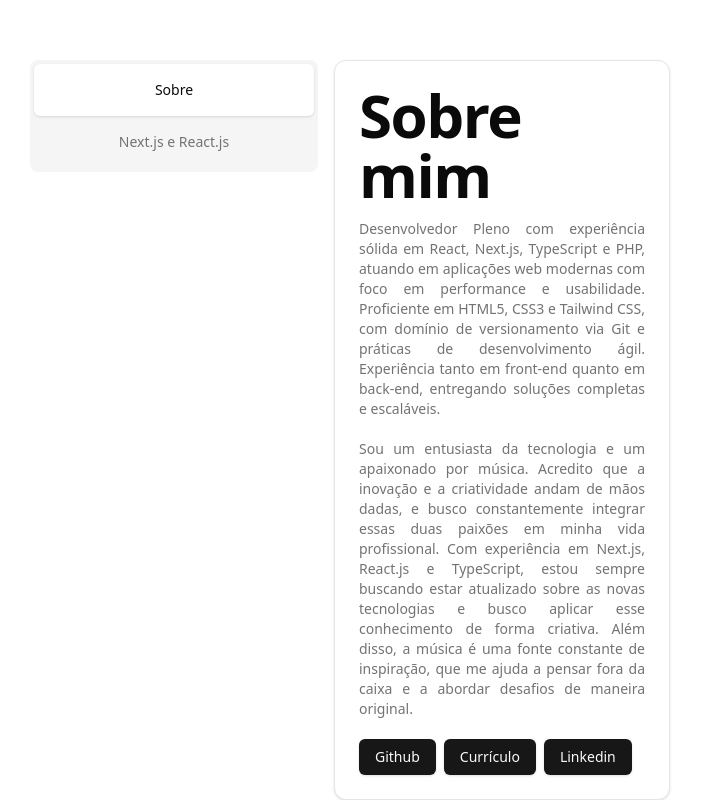
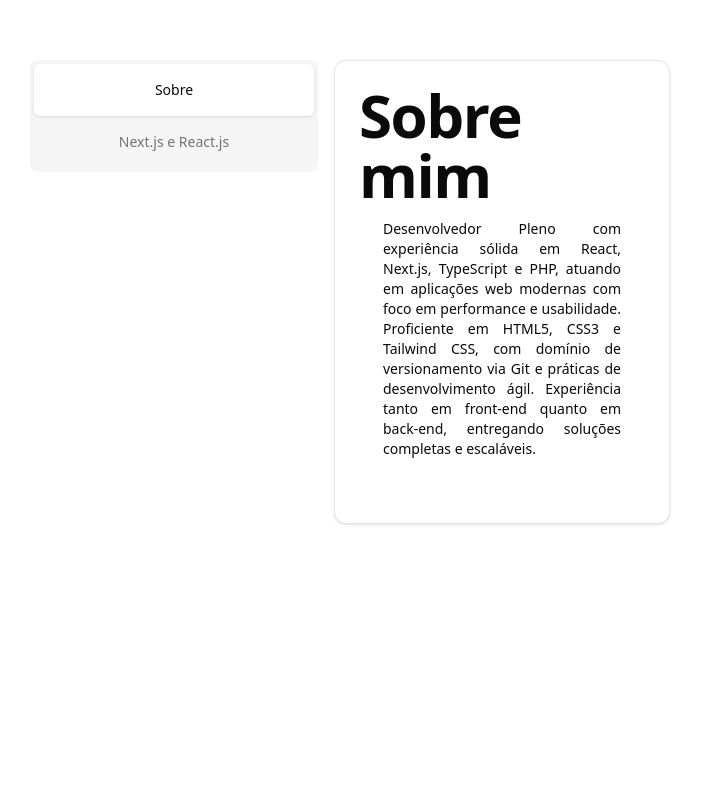
Before and after one commit to j0a0p300/portifolio, a Next.js app: page / in a window 1280 px wide. Shown: the part 428-1228 px from the top of the page, without its empty margins (290-991 px from the left). After the commit the page ends 952 px from the top, so only its background shows below. Built offline with nearby package versions, Linux system fonts and the light colour scheme.

Commit message:
correção de bug no sobre mim

```diff
--- a/src/app/components/card/index.tsx
+++ b/src/app/components/card/index.tsx
@@ -96,7 +96,8 @@ export function CardOption() {
                   <div className="flex items-center mb-2">
                     <CardTitle className="text-6xl">Sobre mim</CardTitle>
                   </div>
-                  <CardDescription className="text-justify mb-6">
+                  <CardContent className="text-justify mb-6">
+                    <ScrollArea className="h-64 w-full rounded-md text-sm">
                       Desenvolvedor Pleno com experiência sólida em React, Next.js, TypeScript e PHP,
                       atuando em aplicações web modernas com foco em performance e usabilidade.
                       Proficiente em HTML5, CSS3 e Tailwind CSS, com domínio de versionamento via Git e
@@ -123,7 +124,8 @@ export function CardOption() {
                       <Link href="https://www.linkedin.com/in/joaopedrofariascosta" target="_blank">
                         <Button>Linkedin</Button>
                       </Link>
-                  </CardDescription>
+                    </ScrollArea>
+                  </CardContent>
                 </CardHeader>
               </Card>
             </TabsContent>
```
Lines whose indentation alone changed are shown as unchanged.
